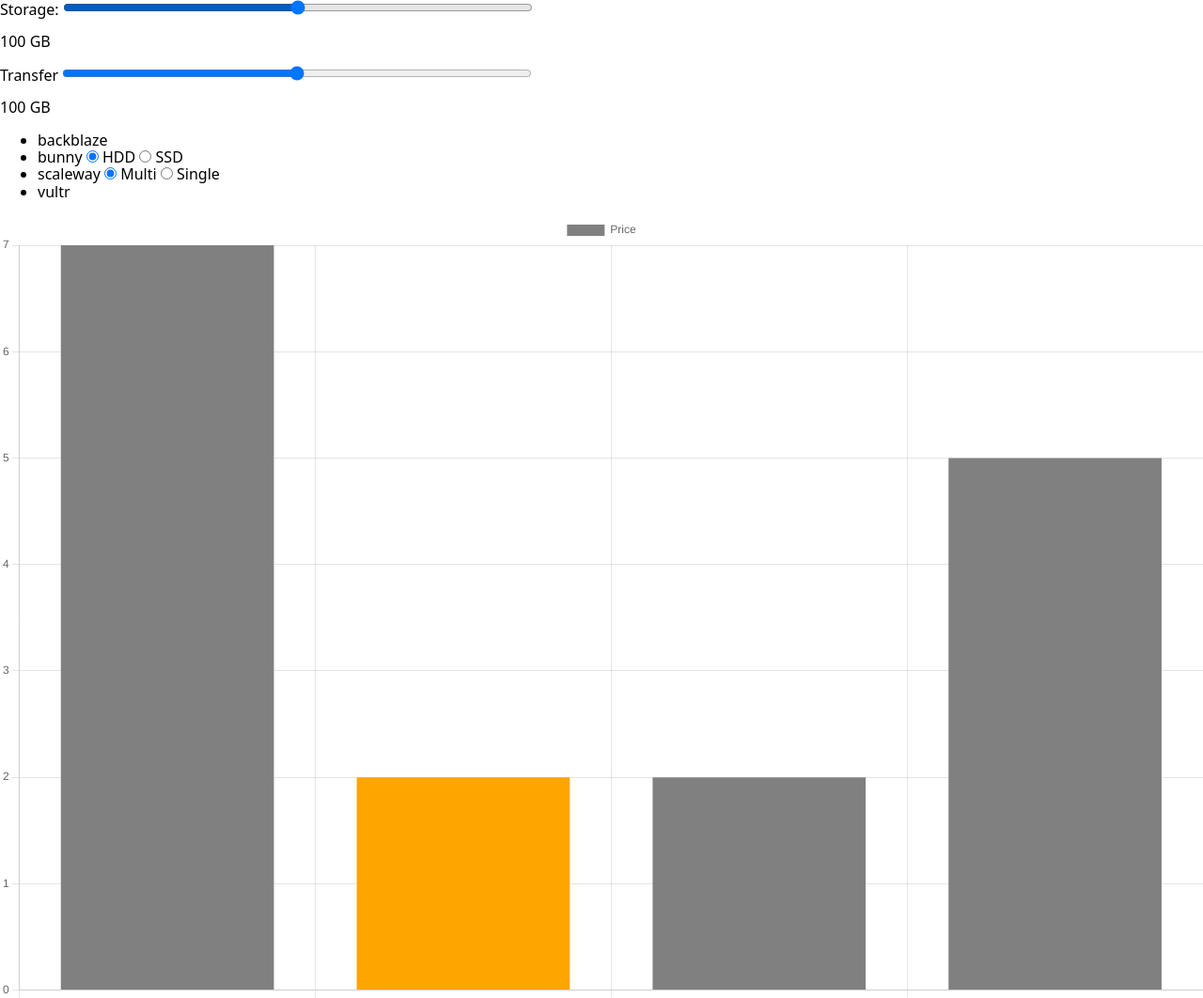
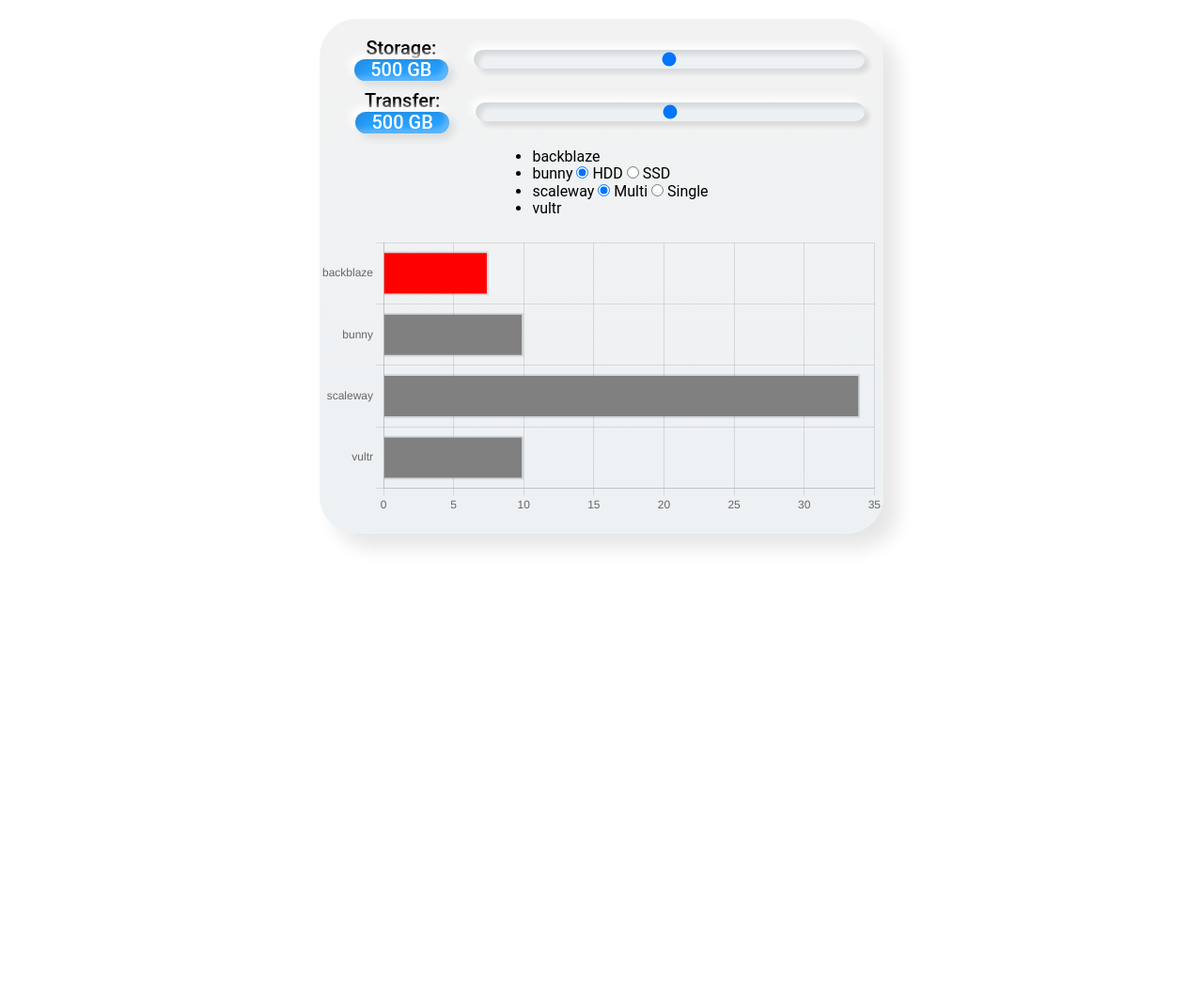
Before and after one commit to Veronikanos/price-calculator, a website built with Parcel: page src/index.html in a window 1280 px wide. Shown: the top 1062 px of the page at 94% size. After the commit the page ends 800 px from the top, so only its background shows below. Built offline with nearby package versions, Linux system fonts and the light colour scheme.

Commit message:
style: change input and chart style

```diff
--- a/package.json
+++ b/package.json
@@ -12,13 +12,14 @@
     "url": "git+https://github.com/goitacademy/parcel-project-template.git"
   },
   "keywords": [],
-  "author": "Alexander Repeta <alexander.repeta@gmail.com>",
+  "author": "Veronika Tlostiuk <vveronikanika@gmail.com>",
   "license": "ISC",
   "bugs": {
     "url": "https://github.com/goitacademy/parcel-project-template/issues"
   },
   "dependencies": {
     "chart.js": "^4.2.1",
+    "lodash.debounce": "^4.0.8",
     "modern-normalize": "^1.1.0"
   },
   "devDependencies": {
--- a/src/index.js
+++ b/src/index.js
@@ -1,12 +1,13 @@
 import Chart from 'chart.js/auto';
-// import barChart from './chart'
+import debounce from 'lodash.debounce';
+import { providers } from './js/constants';
+import { config } from './js/chart';
 
 const storageInput = document.querySelector('#storage');
 const storage = document.querySelector('#storageValue');
 const transferInput = document.querySelector('#transfer');
 const transfer = document.querySelector('#transferValue');
 const form = document.querySelector('form');
-
 const popCanvas = document.getElementById('myChart');
 
 const bunnyRadioButtons = document.querySelectorAll(
@@ -15,8 +16,6 @@
 const scalewayRadioButtons = document.querySelectorAll(
   'input[type=radio][name="scaleway"]'
 );
-
-// console.log(bunnyRadioButtons);
 
 const getFactPrice = (storage, transfer, sValue, tValue) => {
   return +(storage * sValue + transfer * tValue).toFixed(2);
@@ -63,51 +62,22 @@
   const vultrCost = getVultrPrice(storage, transfer);
 
   return [backblazeCost, bunnyCost, scalewayCost, vultrCost];
-  // let minPrice = Math.min(...priceRange);
-  // let color = priceRange[0] === minPrice ? 'red' : 'default';
 };
 
-let providers = {
-  backblaze: 'red',
-  bunny: 'orange',
-  scaleway: 'blueviolet',
-  vultr: 'cornflowerblue',
-};
 const countAndRenderChart = () => {
   let priceRange = calculateCost(
     parseInt(storage.innerText),
     parseInt(transfer.innerText)
   );
-  // let labels = ['backblaze', 'bunny', 'scaleway', 'vultr'];
-  // let colors = ['red', 'orange', 'blueviolet', 'cornflowerblue'];
 
   let minPrice = Math.min(...priceRange);
   let index = priceRange.indexOf(minPrice);
-  // colors.map();
-  console.log(index);
-  console.log(Object.values(providers));
+
   let colors = Object.values(providers).map((item, i) => {
-    console.log(i);
     return (item = i != index ? 'grey' : item);
-    // return item;
   });
-  console.log(colors);
 
-  // showBar(res);
-  barChart = new Chart(popCanvas, {
-    type: 'bar',
-    // type: 'horizontalBar',
-    data: {
-      labels: Object.keys(providers),
-      datasets: [
-        {
-          label: 'Price',
-          data: priceRange,
-          backgroundColor: colors,
-        },
-      ],
-    },
-  });
+  barChart = new Chart(popCanvas, config(colors, providers, priceRange));
 };
 
 const handleInput = e => {
@@ -123,13 +93,14 @@
   countAndRenderChart();
 };
 
+let barChart = null;
 (() => {
-  let barChart = null;
   countAndRenderChart();
 })();
+
 // Listeners
 
-form.addEventListener('input', handleInput);
+form.addEventListener('input', debounce(handleInput, 100));
 
 bunnyRadioButtons.forEach(radio =>
   radio.addEventListener('change', handleInput)
--- /dev/null
+++ b/src/js/chart.js
@@ -0,0 +1,39 @@
+import Chart from 'chart.js/auto';
+// const popCanvas = document.getElementById('myChart');
+
+export const config = (colors, providers, priceRange) => {
+  return {
+    type: 'bar',
+    data: {
+      labels: Object.keys(providers),
+      datasets: [
+        {
+          label: 'Price',
+          data: priceRange,
+          backgroundColor: colors,
+        },
+      ],
+    },
+    options: {
+      indexAxis: 'y',
+      // Elements options apply to all of the options unless overridden in a dataset
+      // In this case, we are setting the border of each horizontal bar to be 2px wide
+      elements: {
+        bar: {
+          borderWidth: 2,
+        },
+      },
+      responsive: true,
+      plugins: {
+        legend: {
+          display: false,
+          position: 'right',
+        },
+        // title: {
+        //   display: true,
+        //   text: 'Chart.js Horizontal Bar Chart',
+        // },
+      },
+    },
+  };
+};
--- /dev/null
+++ b/src/js/constants.js
@@ -0,0 +1,6 @@
+export const providers = {
+  backblaze: 'red',
+  bunny: 'orange',
+  scaleway: 'blueviolet',
+  vultr: 'cornflowerblue',
+};
--- a/src/partials/main.html
+++ b/src/partials/main.html
@@ -1,30 +1,40 @@
-<section>
-  <form>
-    <label for="storage">Storage: </label>
+<section class="wrapper">
+
+    <form class="form-range">
+			<div class="form-range__box">
+				<div class="form-range__text">
+					<label class="form-range__label" for="storage">Storage: </label>
+					<p class="rangeValue"><span id="storageValue" >500 </span> GB</p>
+				</div>
 				<input
 					id="storage"
+					class="range"
 					type="range"
 					step="1"
 					min="0"
 					max="1000"
-      defaultValue="100"
+					defaultValue="500"
 					name="storage"
 				/>
-    <!-- <output >0</output> -->
-    <p><span id="storageValue">100 </span> GB</p>
 
-    <label for="transfer">Transfer</label>
+			</div>
+			<div class="form-range__box">
+				<div class="form-range__text">
+					<label class="form-range__label"for="transfer">Transfer:</label>
+					<p  class="rangeValue"><span id="transferValue">500 </span> GB</p>
+				</div>
 				<input
 					id="transfer"
+					class="range"
 					type="range"
 					step="1"
 					min="0"
 					max="1000"
-      defaultValue="100"
+					defaultValue="500"
 					name="transfer"
 				/>
-    <p><span id="transferValue">100 </span> GB</p>
-    <!-- <output id="transferValue">0</output> -->
+
+			</div>
     </form>
 
   <div class="chart">
@@ -47,6 +57,8 @@
       <li>vultr</li>
     </ul>
   </div>
+
+    <div class="chart-wrapper">
+      <canvas id="myChart" width="600" height="300"></canvas>
+
 </section>
-
-<canvas id="myChart" width="600" height="400"></canvas>
--- a/src/sass/_common.scss
+++ b/src/sass/_common.scss
@@ -1 +1,6 @@
 @import '~node_modules/modern-normalize/modern-normalize.css';
+
+* {
+  box-sizing: border-box;
+  font-family: Roboto, sans-serif;
+}
--- /dev/null
+++ b/src/sass/_main.scss
@@ -0,0 +1,81 @@
+.wrapper {
+  padding: 20px;
+  margin: 20px auto;
+  max-width: 600px;
+  display: flex;
+  justify-content: center;
+  align-items: center;
+  flex-wrap: wrap;
+  background: linear-gradient(to bottom, rgba(0, 0, 0, 0.05), #edf1f4);
+  border-radius: 40px;
+  box-shadow: 15px 15px 20px rgba(0, 0, 0, 0.1), -15px -15px 20px #fff;
+
+  .form-range {
+    width: 100%;
+    display: flex;
+    flex-direction: column;
+    gap: 10px;
+
+    &__box {
+      display: flex;
+      align-items: center;
+      justify-content: space-between;
+      gap: 10px;
+      flex-wrap: wrap;
+      @media screen and (min-width: 768px) {
+        flex-wrap: nowrap;
+      }
+
+      .range {
+        width: 100%;
+        height: 20px;
+        appearance: none;
+        background: #edf1f4;
+        outline: none;
+        border-radius: 15px;
+        box-shadow: 5px 5px 5px rgba(0, 0, 0, 0.1), -5px -5px 10px #fff,
+          inset 5px 5px 5px rgba(0, 0, 0, 0.1);
+        overflow: hidden;
+        cursor: pointer;
+      }
+      .range::-webkit-slider-thumb,
+      .range::-moz-range-thumb {
+        appearance: none;
+        background: #fff;
+        width: 15px;
+        height: 15px;
+        border-radius: 50%;
+        border: 2px solid #0074cf;
+        box-shadow: -410px 0 0 400px #27a0ff;
+        cursor: pointer;
+      }
+      .rangeValue {
+        display: inline-block;
+
+        width: 100px;
+        background: #27a0ff;
+        color: #fff;
+        text-align: center;
+        font-size: 1.25em;
+        font-weight: 500;
+        // margin-left: 15px;
+        margin: 0;
+        border-radius: 25px;
+        box-shadow: 5px 5px 10px rgba(0, 0, 0, 0.1), -5px -5px 10px #fff,
+          inset 5px 5px 10px rgba(0, 0, 0, 0.1),
+          inset -5px -5px 5px rgba(255, 255, 255, 0.25);
+      }
+    }
+    &__text {
+      text-align: center;
+    }
+    &__label {
+      font-size: 1.25em;
+      font-weight: 500;
+    }
+  }
+}
+
+.chart-wrapper {
+  max-width: 80vw;
+}
--- a/src/sass/index.scss
+++ b/src/sass/index.scss
@@ -1,6 +1,2 @@
 @import './common';
-
-#storage,
-#transfer {
-  width: 500px;
-}
+@import './main';
```
Also changed, not shown: src/chart.js (deleted, +0 -16 lines), src/index.html (+0 -2 lines), src/js/data.js (renamed from src/data.js), 1 other file. Lines whose indentation alone changed are shown as unchanged.
